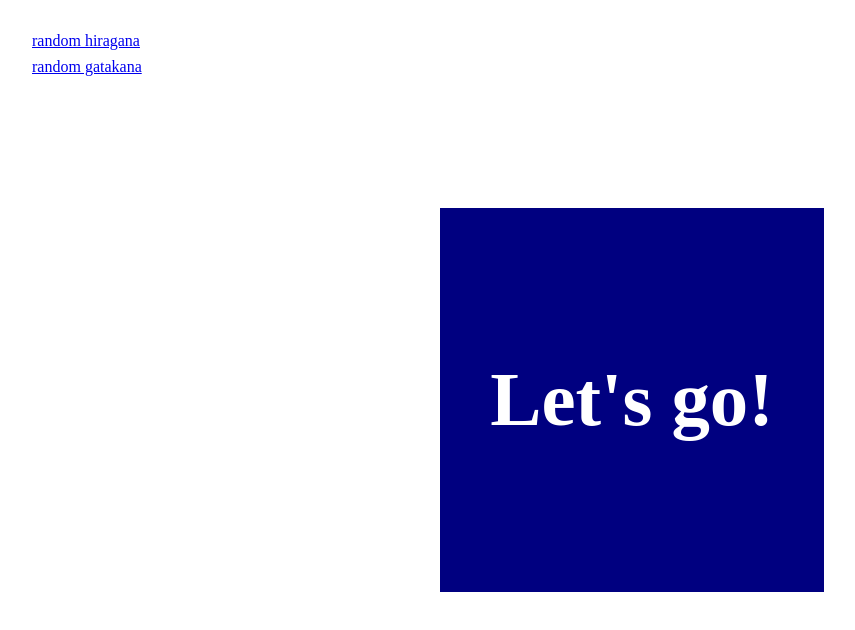
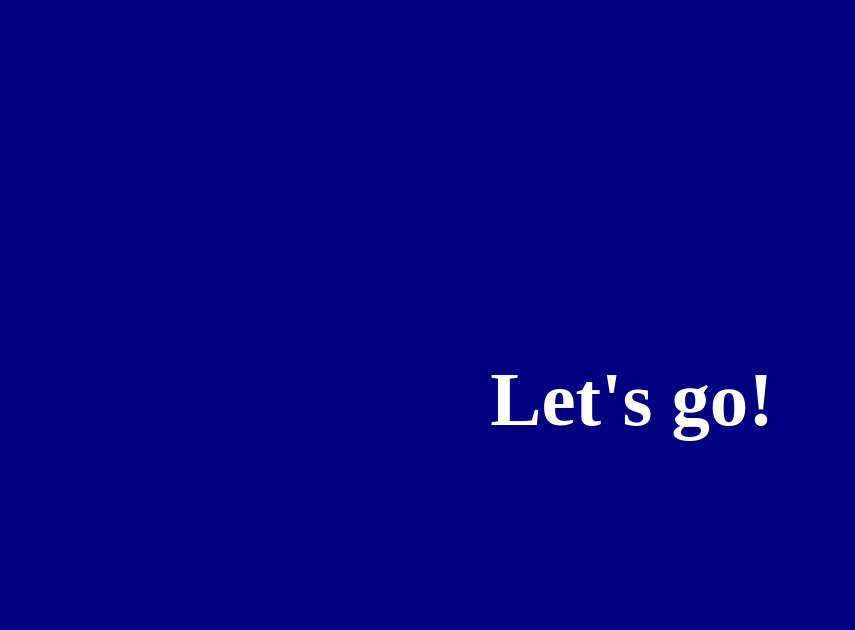
Before and after one commit to nninnnin/hiragana-flashcard, a plain HTML site: page gatakana.html in a window 1280 px wide. Shown: the whole page, without its empty margins (8-863 px from the left). Drawn offline with nearby package versions, Linux system fonts and the light colour scheme.

Commit message:
컨테이너 사이즈 전체로 변경

```diff
--- a/gatakana.html
+++ b/gatakana.html
@@ -16,10 +16,8 @@
         font-weight: bold;
         font-size: max(20px, 3vw);
 
-        width: 30vw;
-        height: 30vw;
-        min-width: 300px;
-        min-height: 300px;
+        width: 100vw;
+        height: 100dvh;
 
         position: fixed;
         top: 50%;
```
Also changed, not shown: index.html (+2 -4 lines).
